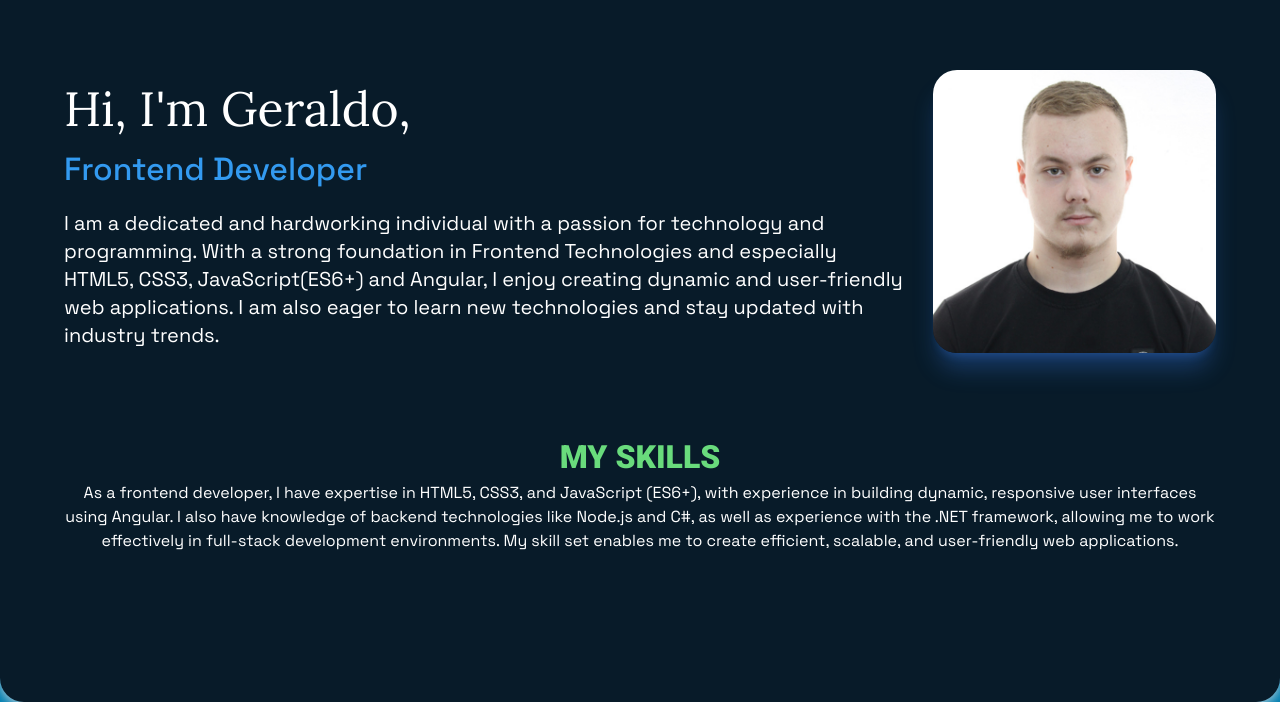
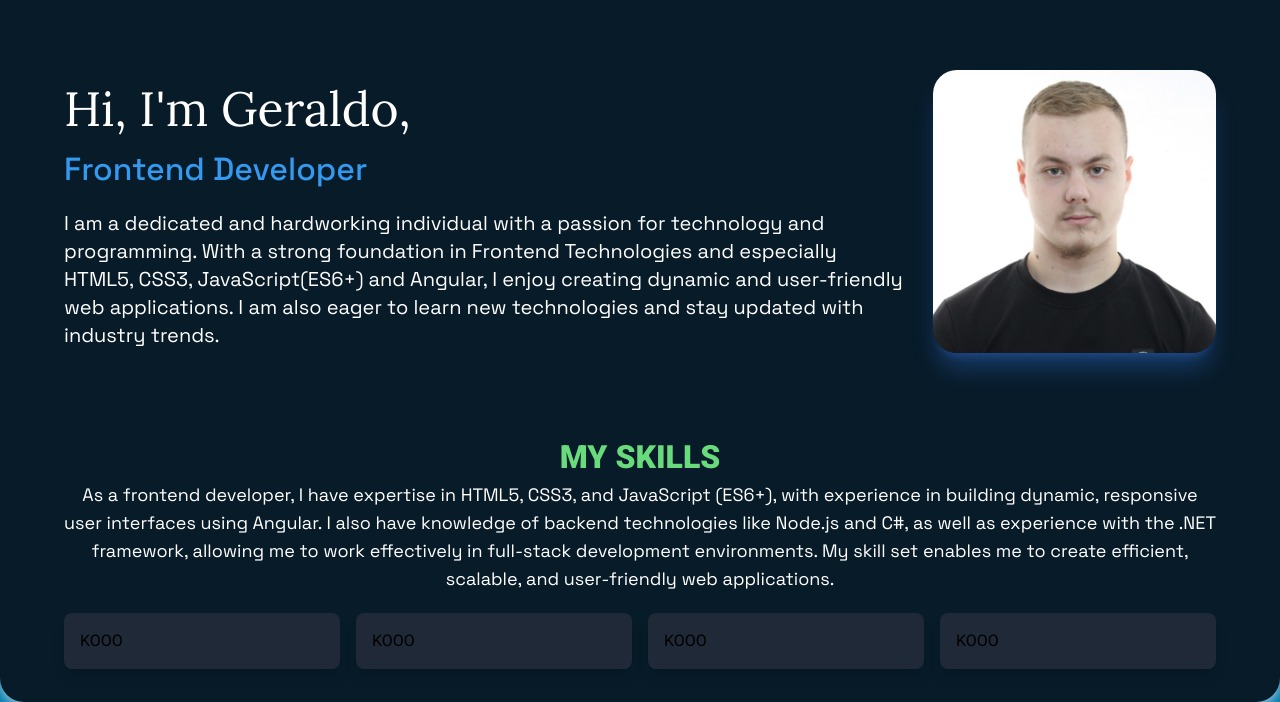
Before and after one commit to matrakugeri/Portfolio-Tailwind, a website built with Parcel: page index.html in a window 1280 px wide. Shown: the part 138-840 px from the top of the page. Built offline with nearby package versions, Linux system fonts and the light colour scheme; a web font is replaced by a local one.

Commit message:
skills-section

```diff
--- a/index.html
+++ b/index.html
@@ -131,10 +131,15 @@
           environments. My skill set enables me to create efficient, scalable,
           and user-friendly web applications.
         </p>
-        <div class="grid">
-          <div class="px-5 py-10"></div>
+        <div class="grid grid-cols-4 gap-4 mt-5">
+          <div class="p-4 bg-gray-800 rounded-lg shadow-lg">KOOO</div>
+          <div class="p-4 bg-gray-800 rounded-lg shadow-lg">KOOO</div>
+          <div class="p-4 bg-gray-800 rounded-lg shadow-lg">KOOO</div>
+          <div class="p-4 bg-gray-800 rounded-lg shadow-lg">KOOO</div>
         </div>
       </div>
     </main>
   </body>
 </html>
+
+<!-- npx tailwindcss -i styles.css -o output.css --watch -->
```
Also changed, not shown: output.css.
